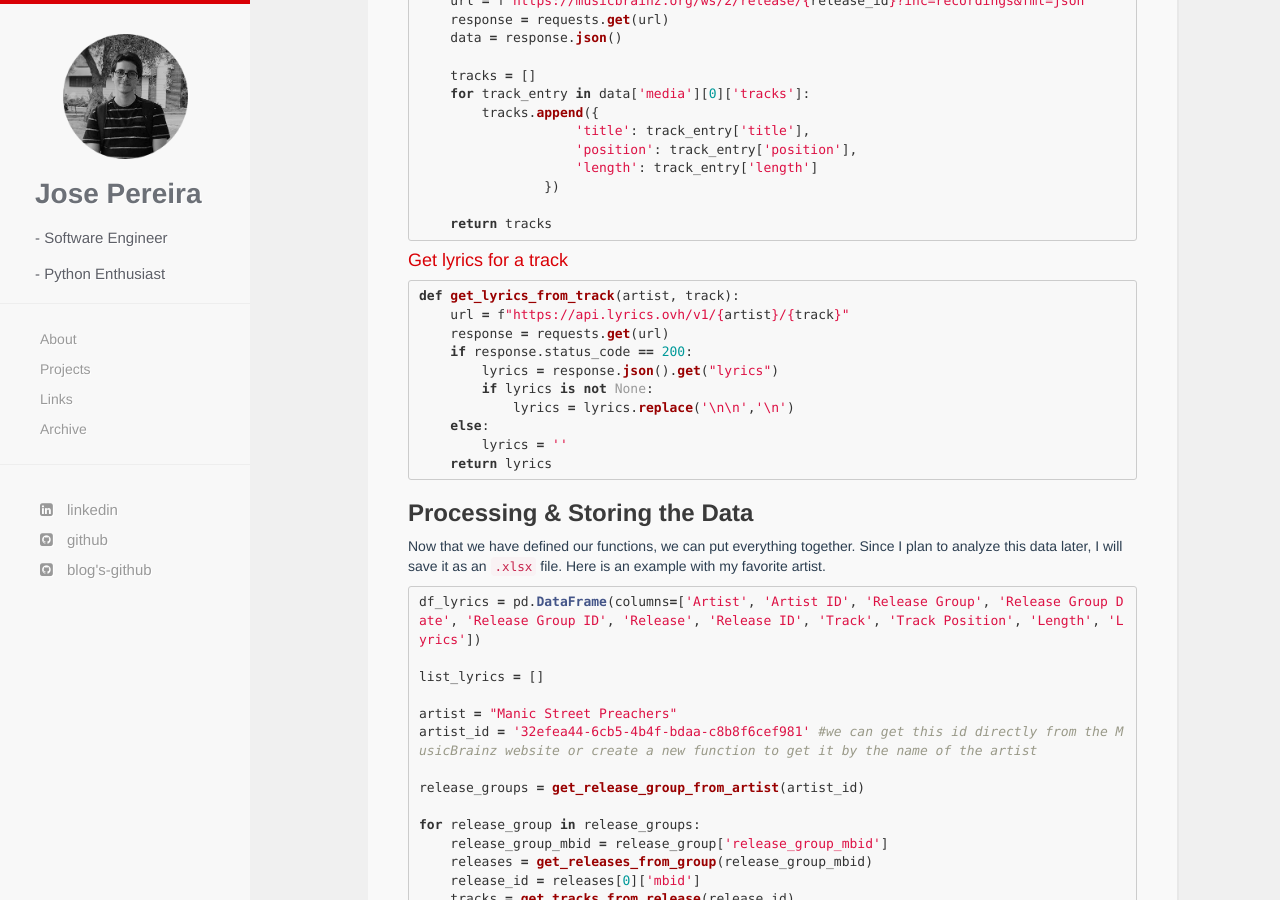
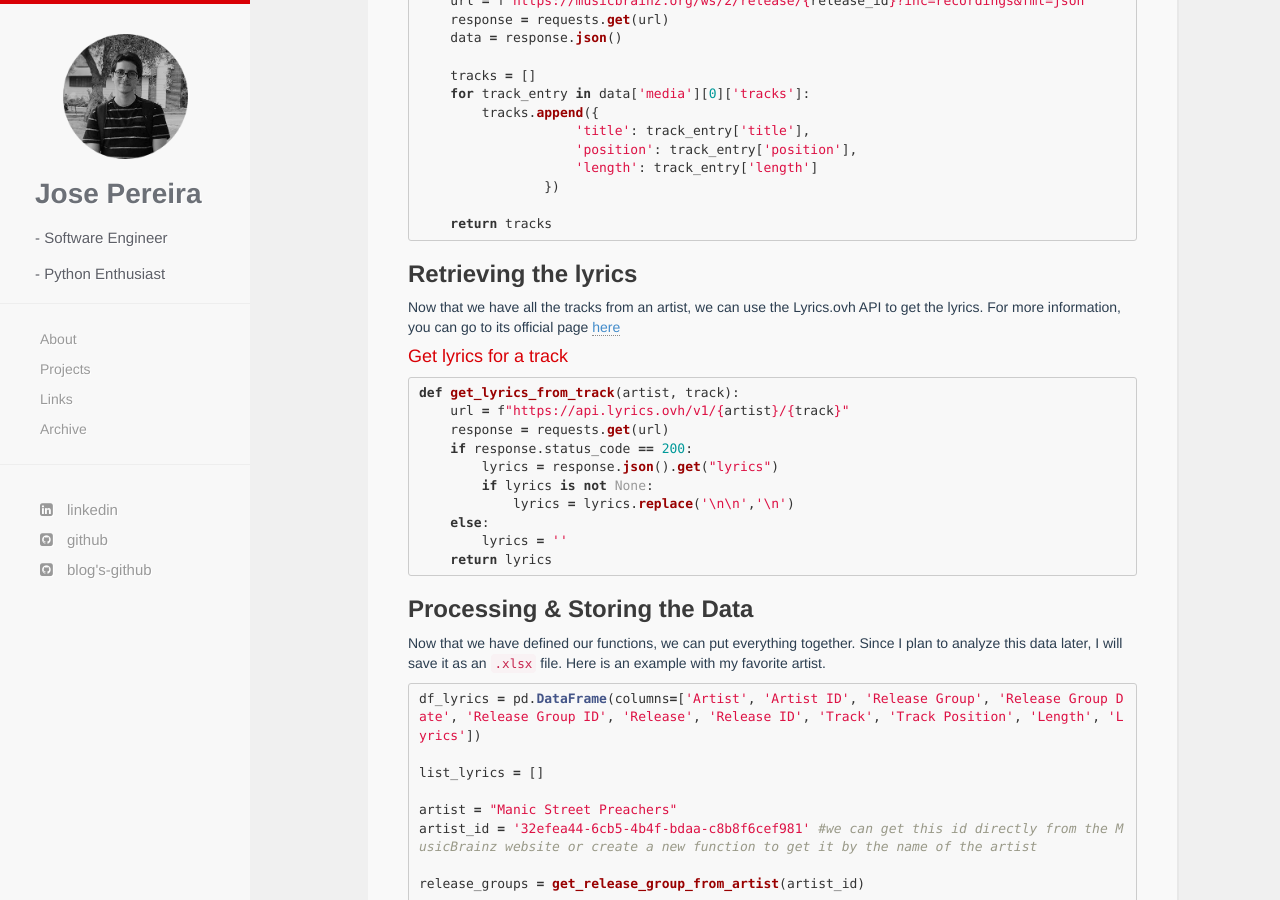
Before and after one commit to jpereiran/jpereiran.github.io, a Jekyll site: the page built from _posts/2025-02-22-Let's-build-a-lyrics-corpus.markdown, in a window 1280 px wide and 900 px high, scrolled down 2049 px. Built offline with Jekyll 4.4.1, drawn with Linux system fonts in a browser that asks for light colours; nearby versions of some CDN libraries; comment, search, counter and statistics services are not loaded.

Commit message:
Update 2025-02-22-Let's-build-a-lyrics-corpus.markdown

````diff
--- a/_posts/2025-02-22-Let's-build-a-lyrics-corpus.markdown
+++ b/_posts/2025-02-22-Let's-build-a-lyrics-corpus.markdown
@@ -105,6 +105,10 @@ def get_tracks_from_release(release_id):
     return tracks
 ```
 
+### Retrieving the lyrics
+
+Now that we have all the tracks from an artist, we can use the Lyrics.ovh API to get the lyrics. For more information, you can go to its official page [here](https://lyricsovh.docs.apiary.io/#)
+
 #### Get lyrics for a track
 
 ```python
````
